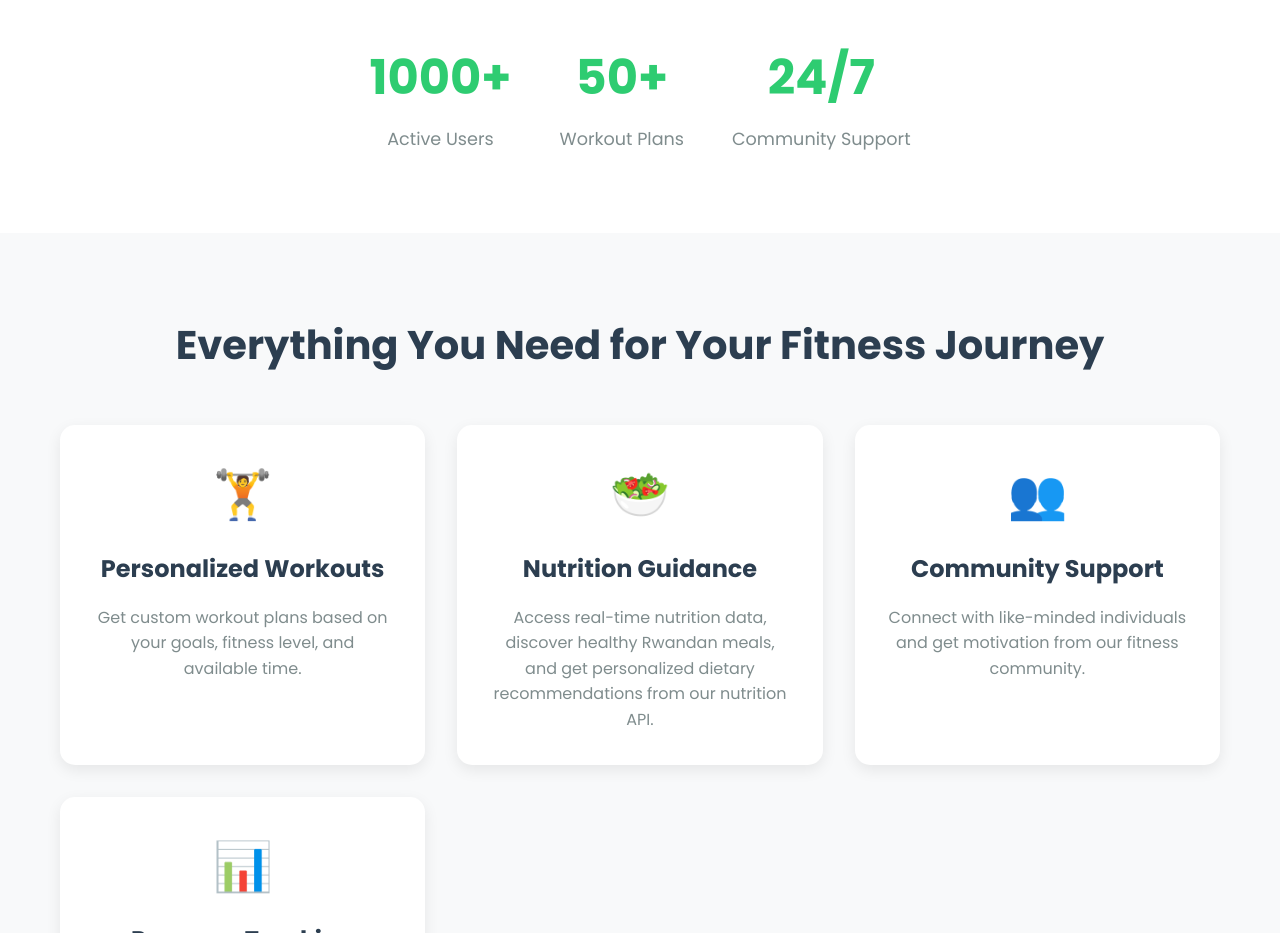
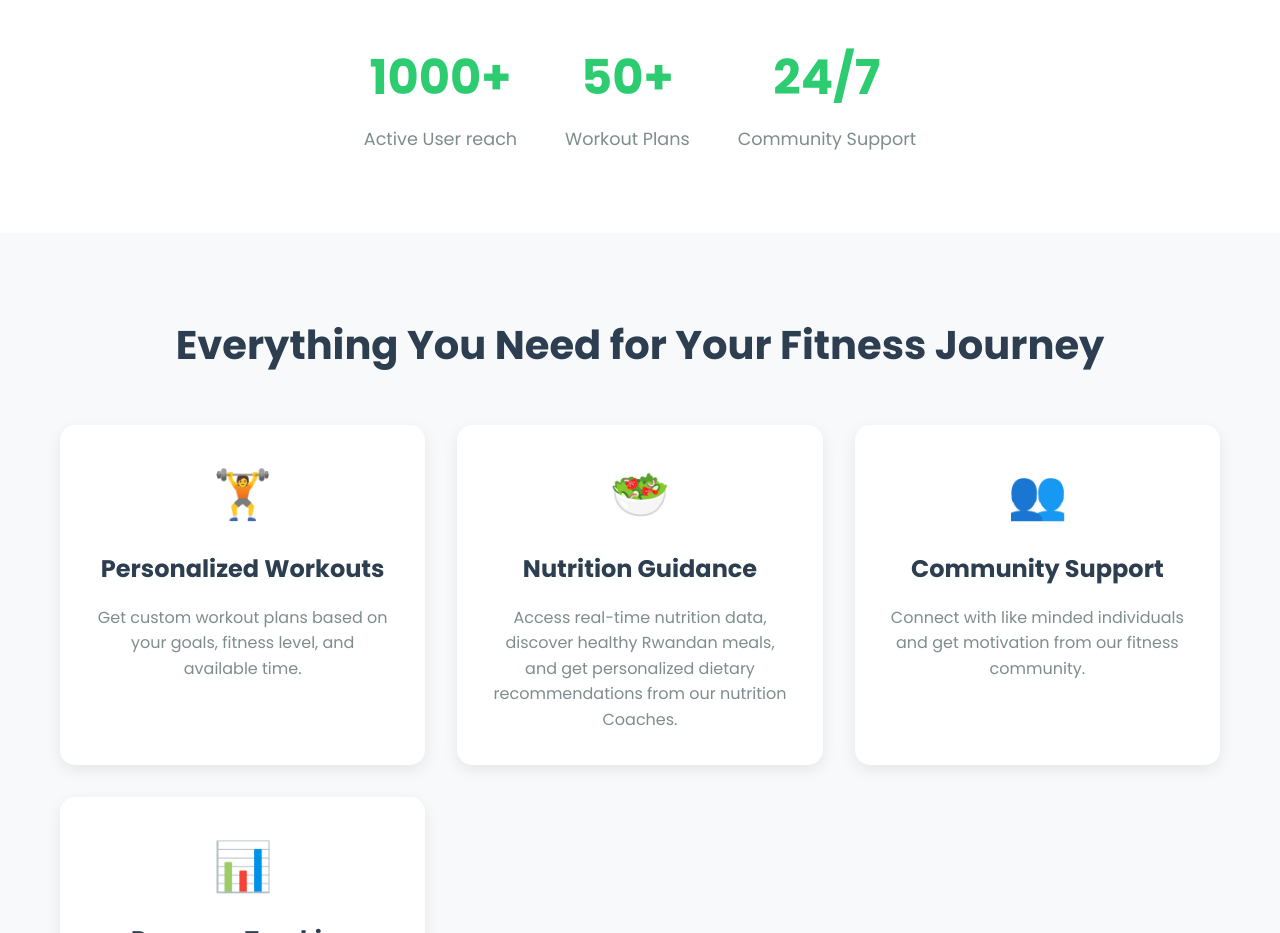
Before and after one commit to TonnyleeM/Fit-Lab., a website: page index.html in a window 1280 px wide. Shown: the part 1060-1993 px from the top of the page. Drawn offline with Linux system fonts and the light colour scheme.

Commit message:
Update index.html

```diff
--- a/index.html
+++ b/index.html
@@ -46,7 +46,7 @@
             <div class="stats">
                 <div class="stat">
                     <h3>1000+</h3>
-                    <p>Active Users</p>
+                    <p>Active User reach</p>
                 </div>
                 <div class="stat">
                     <h3>50+</h3>
@@ -73,12 +73,12 @@
                 <div class="feature-card">
                     <div class="feature-icon">🥗</div>
                     <h3>Nutrition Guidance</h3>
-                    <p>Access real-time nutrition data, discover healthy Rwandan meals, and get personalized dietary recommendations from our nutrition API.</p>
+                    <p>Access real-time nutrition data, discover healthy Rwandan meals, and get personalized dietary recommendations from our nutrition Coaches.</p>
                 </div>
                 <div class="feature-card">
                     <div class="feature-icon">👥</div>
                     <h3>Community Support</h3>
-                    <p>Connect with like-minded individuals and get motivation from our fitness community.</p>
+                    <p>Connect with like minded individuals and get motivation from our fitness community.</p>
                 </div>
                 <div class="feature-card">
                     <div class="feature-icon">📊</div>
```
